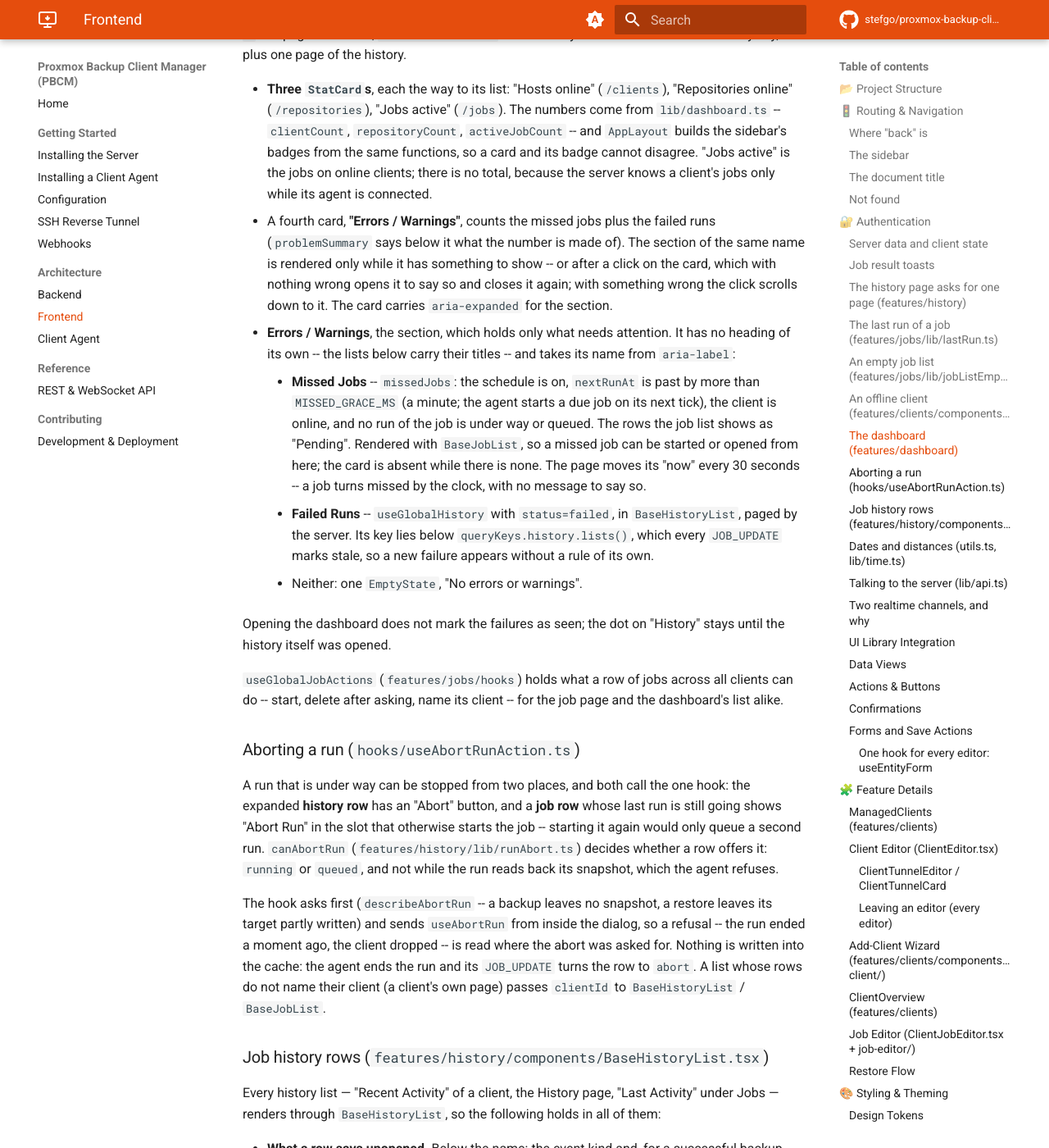
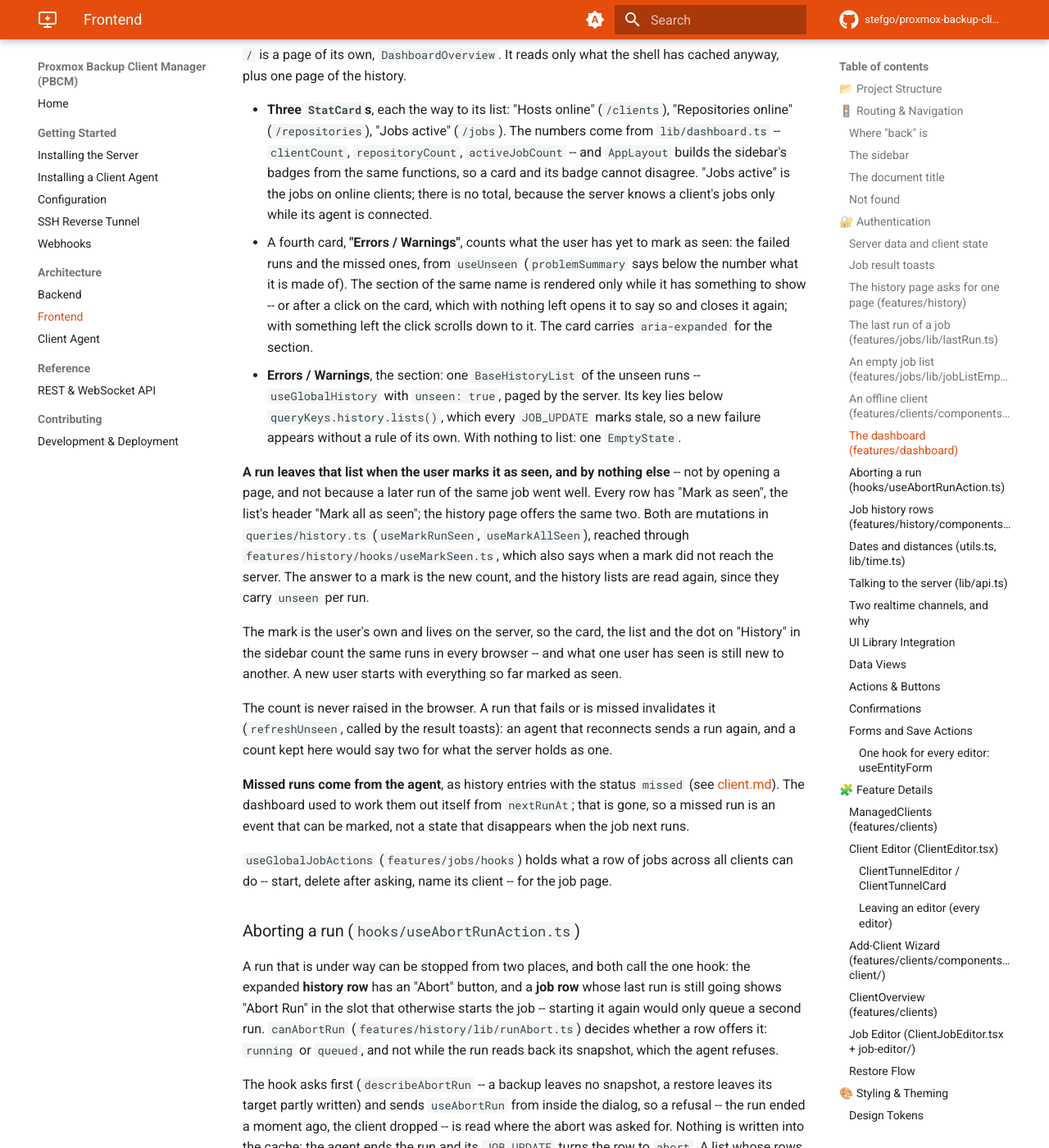
Before and after one commit to stefgo/proxmox-backup-client-manager, an MkDocs documentation site: the page built from docs/frontend.md, in a window 1280 px wide and 1400 px high, scrolled down 9147 px. Shown: the whole window at 82% size. Built offline with MkDocs 1.6.1 and Material for MkDocs 9.7.7, drawn with Linux system fonts in a browser that asks for light colours; comment, search, counter and statistics services are not loaded; some of the changed text lies outside the part shown.

Commit message:
docs: Describe missed runs and marking runs as seen
Co-Authored-By: Claude Opus 5.5 <noreply@anthropic.com>

````diff
--- a/docs/api.md
+++ b/docs/api.md
@@ -38,6 +38,7 @@
     - [Get Latest History per Job](#get-latest-history-per-job)
     - [Get History Seen State](#get-history-seen-state)
     - [Mark History Seen](#mark-history-seen)
+    - [Mark Run Seen](#mark-run-seen)
 - [Repositories](#-repositories)
     - [List Repositories](#list-repositories)
     - [Get Repository Status](#get-repository-status)
@@ -1138,9 +1139,10 @@ newest first.
 | :--------- | :----- | :-------------------------------------------------------------------------- |
 | `limit`    | number | Rows per page, 1–1000. Default 100.                                         |
 | `offset`   | number | Rows to skip. Default 0.                                                    |
-| `status`   | string | Only runs in this status (`success`, `failed`, `abort`, `running`, …). An unknown status answers with 400. |
+| `status`   | string | Only runs in this status (`success`, `failed`, `abort`, `missed`, `running`, …). An unknown status answers with 400. |
 | `clientId` | string | Only runs of this client.                                                   |
 | `search`   | string | Only runs this text occurs in: the job's name or id, the run's id, or the client's hostname or display name. Case-insensitive for ASCII letters, 1–200 characters; `%` and `_` are taken literally. |
+| `unseen`   | string | `true`: only the runs the session's user has yet to mark as seen (see [Get History Seen State](#get-history-seen-state)). `true` or `false`; anything else answers with 400. |
 
 #### Response
 
@@ -1149,10 +1151,12 @@ newest first.
 | `items` | array  | The page.                                                          |
 | `total` | number | How many runs the filter matches in all, across every page.        |
 
-Each entry of `items` has the fields of [Get Client History](#get-client-history), with two
-differences: the job is named `jobId` instead of `jobConfigId`, and the row carries its
+Each entry of `items` has the fields of [Get Client History](#get-client-history), with
+three differences: the job is named `jobId` instead of `jobConfigId`; the row carries its
 client -- `clientId`, plus `hostname` and `displayName`, which are `null` once a history
-row has outlived its client.
+row has outlived its client; and it carries `unseen` (boolean), whether the session's user
+has yet to mark the run as seen. `unseen` is a statement about the user asking, so two
+users get different answers for the same run, and only this endpoint carries it.
 
 This is the one list with an envelope. A list the server delivers whole is a bare array;
 this one is delivered in pages, and `total` is what no page can tell.
@@ -1183,20 +1187,32 @@ A bare array of the entries [Get Global History](#get-global-history) returns in
 
 `GET /v1/history/seen`
 
-**Description:** How far the session's user has looked at the job history. The frontend marks
-the History entry in the sidebar while `unseenFailed` is above zero.
+**Description:** What the session's user has yet to mark as seen. The dashboard shows the
+two counts on its "Errors / Warnings" card and lists the runs below it; the History entry
+in the sidebar carries a dot while either is above zero.
+
+A run is **unseen** for a user when all of this holds:
+
+- its status is `failed` or `missed`,
+- it ended after the user's `seenAt`, and
+- the user has not marked it with [Mark Run Seen](#mark-run-seen).
+
+Nothing is marked by opening a page. A user starts with `seenAt` set to the moment they
+were created, so what failed before their time is not new to them.
 
 #### Response
 
 | Field          | Type           | Description                                                                 |
 | :------------- | :------------- | :-------------------------------------------------------------------------- |
-| `seenAt`       | string \| null | When the user last opened the history (ISO 8601), `null` if never.         |
-| `unseenFailed` | number         | Failed runs whose `endTime` lies after `seenAt` -- all failed runs if `null`. |
+| `seenAt`       | string \| null | The point up to which everything counts as seen (ISO 8601): when the user was created, or their last [Mark History Seen](#mark-history-seen). `null` only for a session whose user has none, which then counts every run. |
+| `unseenFailed` | number         | Unseen runs in the status `failed`. |
+| `unseenMissed` | number         | Unseen runs in the status `missed`. |
 
 ```json
 {
     "seenAt": "2026-09-26T08:14:02.311Z",
-    "unseenFailed": 2
+    "unseenFailed": 2,
+    "unseenMissed": 1
 }
 ```
 
@@ -1204,10 +1220,18 @@ the History entry in the sidebar while `unseenFailed` is above zero.
 
 `PUT /v1/history/seen`
 
-**Description:** Records that the session's user has looked at the history now. No request body.
-Answers with the new state (same shape as [Get History Seen State](#get-history-seen-state),
-`unseenFailed` then `0`) and broadcasts it as [`HISTORY_SEEN`](#dashboard-connection), so the
-user's other tabs clear the mark too. Stored per username, so it works for OIDC users as well.
+**Description:** Marks everything that has happened up to now as seen for the session's
+user: `seenAt` becomes the current time. No request body. Answers with the new state (same
+shape as [Get History Seen State](#get-history-seen-state)) and broadcasts it as
+[`HISTORY_SEEN`](#dashboard-connection), so the user's other tabs follow.
+
+### Mark Run Seen
+
+`PUT /v1/history/:historyId/seen`
+
+**Description:** Marks one run as seen for the session's user. No request body. Marking a
+run twice is the same as once. Answers and broadcasts like
+[Mark History Seen](#mark-history-seen); `404` if there is no such run.
 
 ---
 
@@ -1911,7 +1935,7 @@ A connection without a valid session is closed with `4001 Unauthorized`
 | `LOG_UPDATE`         | `{ clientId: string, jobId: string, output: string, stream: string }` | Live log output.                         |
 | `JOB_NEXT_RUN_UPDATE`| `{ clientId: string, jobId: string, nextRunAt: string \| null }`      | Updated next scheduled run time for a job. |
 | `SCHEDULER_STATUS_UPDATE` | `{ scheduler: SchedulerId, status: SchedulerStatus }`            | One server scheduler, whenever a run starts or ends or its timer moves. Same shape as one entry of [Scheduler Status](#scheduler-status). |
-| `HISTORY_SEEN`       | `{ username: string, seenAt: string \| null, unseenFailed: number }`  | A user opened the history ([Mark History Seen](#mark-history-seen)). Sent to every dashboard; each keeps only its own user's. |
+| `HISTORY_SEEN`       | `{ username: string, seenAt: string \| null, unseenFailed: number, unseenMissed: number }` | A user marked runs as seen ([Mark History Seen](#mark-history-seen), [Mark Run Seen](#mark-run-seen)). Sent to every dashboard; each keeps only its own user's. |
 | `WEBHOOKS_UPDATE`    | —                                                                     | A webhook changed, or a delivery went out. The dashboard fetches [List Webhooks](#list-webhooks) again. |
 
 These nine are the whole vocabulary, and it is written down once: `DashboardMessageSchema`
--- a/docs/client.md
+++ b/docs/client.md
@@ -92,6 +92,20 @@ The Scheduler is responsible for evaluating and triggering scheduled backup jobs
   had to move because its time did not exist that night does not shift every run after it.
   Hours, minutes and seconds stay fixed intervals. Weekdays are checked in the same zone.
 - After execution, it records the last and next run times in `schedule.json`, and emits a `JOB_NEXT_RUN_UPDATE` event to the server (if connected).
+- **A run that starts late is reported as missed.** When the scheduler finds a run more than
+  five minutes past its time (`MISSED_AFTER_MS` in `shared/src/schedule.ts`) -- the agent was
+  stopped, the machine asleep -- it first writes a history entry with the status `missed`
+  and then starts the one catch-up run as before. The entry says when the run was due, how
+  late it started and how many scheduled runs the catch-up stands for:
+  `Scheduled for 2026-10-03T02:00:00.000Z, started 7 h 12 min late. 3 scheduled runs were due; they are caught up by one.`
+  It is a run like any other: kept under `history/` until the server has acknowledged it,
+  reported as the webhook event `job.missed`, and listed on the dashboard until a user marks
+  it as seen. Up to a minute of delay is the scheduler's own; the rest of the five lets an
+  agent be restarted or updated across a scheduled time without a warning.
+- **A time that had already passed when the schedule was saved is not a missed one.** A start
+  entered in the past means "run at once", and a schedule switched back on finds the time it
+  was switched off at. `schedule.json` keeps when the schedule was last saved as `enteredAt`
+  for this; the rule is `isMissedRun` in `shared`, tested there.
 
 ### 3. Job Executor (`src/features/Executor.ts`)
 
@@ -270,7 +284,7 @@ the agent run its scheduled backups with no server in reach.
 | :-------------------- | :-------------------------------------------------------------------- |
 | `identity.json`       | `clientId` and `authToken`, issued by the server at registration. Without it the agent is unregistered. An older agent's pair is moved here out of `config.yaml` on the first start. |
 | `jobs.json`           | The job configurations. The **only copy** there is: the server lists, saves and deletes jobs through the agent and keeps none of them. |
-| `schedule.json`       | Last and next run time per job, plus the entered start (`anchor`) the time of day is taken from. Written on every scheduled run, so it is kept apart from `jobs.json`. |
+| `schedule.json`       | Last and next run time per job, plus the entered start (`anchor`) the time of day is taken from and when the schedule was last saved (`enteredAt`). Written on every scheduled run, so it is kept apart from `jobs.json`. |
 | `history/<run>.json`  | One file per run: status, timing, exit code, output, the snapshot of a backup (`snapshot`, `snapshotDetails`, `snapshotError`), and the sync revisions. |
 
 - **Atomic writes**: every file is written to a temporary file, synced, and renamed over the
--- a/docs/frontend.md
+++ b/docs/frontend.md
@@ -26,7 +26,7 @@ src/
 │   ├── clientDetail.ts   # A client's jobs, history and snapshots
 │   ├── jobs.ts           # Jobs across all clients, their latest runs, start and delete
 │   ├── repositories.ts   # Repositories, their status, their snapshots
-│   ├── history.ts        # The history list and the "seen" state behind the dot
+│   ├── history.ts        # The history list, what is unseen, and marking it as seen
 │   ├── webhooks.ts, scheduler.ts, fileSystem.ts, tokens.ts, users.ts
 ├── stores/           # Client-only state (Zustand)
 │   └── useUIStore.ts     # Sidebar collapsed or not, persisted
@@ -131,7 +131,7 @@ A page whose query is its own leaves with `useBackPath({ keepSearch: false })`.
 
 An area of the tree that carries `handle: { nav }` is a sidebar entry; `navEntries` in
 `routes.tsx` reads them off in order. `AppLayout` adds what only the running application
-knows — the counts and the dot for unseen failures, by `id` — and marks the entry whose
+knows — the counts and the dot for unseen runs, by `id` — and marks the entry whose
 area the innermost match belongs to (`useMatches()`). No list of the routes below an entry
 exists: a route added under `/clients` is marked as *Clients* by being there.
 
@@ -243,14 +243,15 @@ read them again and overwrite what is typed and not yet saved.
 
 **The rules a socket message applies to an entry are pure functions** in
 `lib/cacheUpdates.ts` -- replace one client's jobs, merge a run into the latest-per-job
-list, raise the unseen-failure count. They take what is cached and what arrived and
+list. They take what is cached and what arrived and
 return what is cached now, which is why they are tested without a socket or a component.
 
 ### Job result toasts
 
 `hooks/useJobResultToasts.ts`, mounted once in `AppLayout`, turns finished runs from `jobUpdate`
 into toasts on whatever page is open. A **failure** is always reported and stays until
-dismissed. A **success** or an **abort** only for a job started from this browser
+dismissed, and so is a **missed schedule**, as a warning. Dismissing a toast marks nothing
+as seen. A **success** or an **abort** only for a job started from this browser
 (`markJobRunAsked` at "Run now"): with many clients, every scheduled run would otherwise raise
 one. A run is reported once (an agent re-sends finished runs after a reconnect), and not at
 all if it ended before the page was loaded.
@@ -325,31 +326,40 @@ anyway, plus one page of the history.
   `AppLayout` builds the sidebar's badges from the same functions, so a card and its
   badge cannot disagree. "Jobs active" is the jobs on online clients; there is no total,
   because the server knows a client's jobs only while its agent is connected.
-- A fourth card, **"Errors / Warnings"**, counts the missed jobs plus the failed runs
-  (`problemSummary` says below it what the number is made of). The section of the same
-  name is rendered only while it has something to show -- or after a click on the card,
-  which with nothing wrong opens it to say so and closes it again; with something wrong
-  the click scrolls down to it. The card carries `aria-expanded` for the section.
-- **Errors / Warnings**, the section, which holds only what needs attention. It has no
-  heading of its own -- the lists below carry their titles -- and takes its name from
-  `aria-label`:
-    - **Missed Jobs** -- `missedJobs`: the schedule is on, `nextRunAt` is past by more
-      than `MISSED_GRACE_MS` (a minute; the agent starts a due job on its next tick), the
-      client is online, and no run of the job is under way or queued. The rows the job
-      list shows as "Pending". Rendered with `BaseJobList`, so a missed job can be started
-      or opened from here; the card is absent while there is none. The page moves its
-      "now" every 30 seconds -- a job turns missed by the clock, with no message to say so.
-    - **Failed Runs** -- `useGlobalHistory` with `status=failed`, in `BaseHistoryList`,
-      paged by the server. Its key lies below `queryKeys.history.lists()`, which every
-      `JOB_UPDATE` marks stale, so a new failure appears without a rule of its own.
-    - Neither: one `EmptyState`, "No errors or warnings".
+- A fourth card, **"Errors / Warnings"**, counts what the user has yet to mark as seen:
+  the failed runs and the missed ones, from `useUnseen` (`problemSummary` says below the
+  number what it is made of). The section of the same name is rendered only while it has
+  something to show -- or after a click on the card, which with nothing left opens it to
+  say so and closes it again; with something left the click scrolls down to it. The card
+  carries `aria-expanded` for the section.
+- **Errors / Warnings**, the section: one `BaseHistoryList` of the unseen runs --
+  `useGlobalHistory` with `unseen: true`, paged by the server. Its key lies below
+  `queryKeys.history.lists()`, which every `JOB_UPDATE` marks stale, so a new failure
+  appears without a rule of its own. With nothing to list: one `EmptyState`.
 
-Opening the dashboard does not mark the failures as seen; the dot on "History" stays
-until the history itself was opened.
+**A run leaves that list when the user marks it as seen, and by nothing else** -- not by
+opening a page, and not because a later run of the same job went well. Every row has
+"Mark as seen", the list's header "Mark all as seen"; the history page offers the same two.
+Both are mutations in `queries/history.ts` (`useMarkRunSeen`, `useMarkAllSeen`), reached
+through `features/history/hooks/useMarkSeen.ts`, which also says when a mark did not reach
+the server. The answer to a mark is the new count, and the history lists are read again,
+since they carry `unseen` per run.
+
+The mark is the user's own and lives on the server, so the card, the list and the dot on
+"History" in the sidebar count the same runs in every browser -- and what one user has
+seen is still new to another. A new user starts with everything so far marked as seen.
+
+The count is never raised in the browser. A run that fails or is missed invalidates it
+(`refreshUnseen`, called by the result toasts): an agent that reconnects sends a run again,
+and a count kept here would say two for what the server holds as one.
+
+**Missed runs come from the agent**, as history entries with the status `missed` (see
+[client.md](client.md)). The dashboard used to work them out itself from `nextRunAt`; that
+is gone, so a missed run is an event that can be marked, not a state that disappears when
+the job next runs.
 
 `useGlobalJobActions` (`features/jobs/hooks`) holds what a row of jobs across all clients
-can do -- start, delete after asking, name its client -- for the job page and the
-dashboard's list alike.
+can do -- start, delete after asking, name its client -- for the job page.
 
 ### Aborting a run (`hooks/useAbortRunAction.ts`)
 
````
Also changed, not shown: docs/backend.md (+33 -9 lines), docs/webhooks.md (+3 -2 lines).
